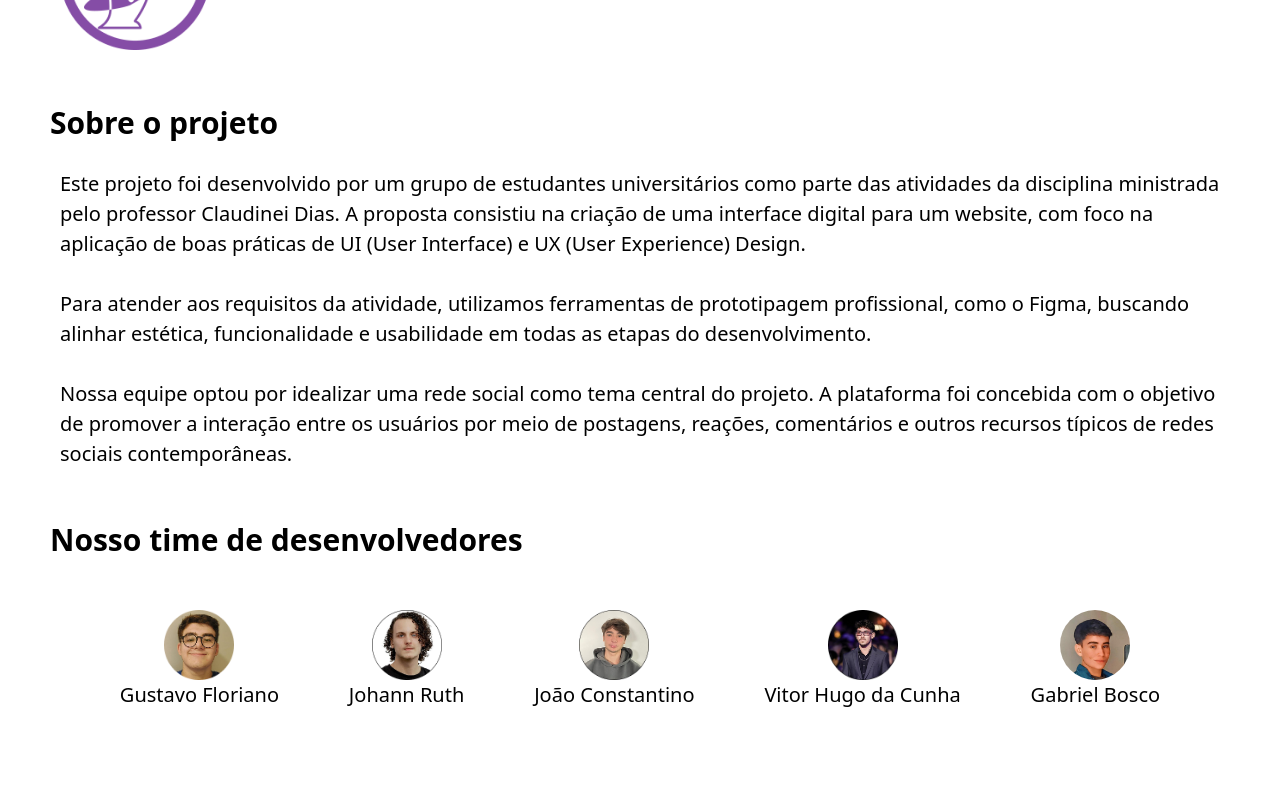
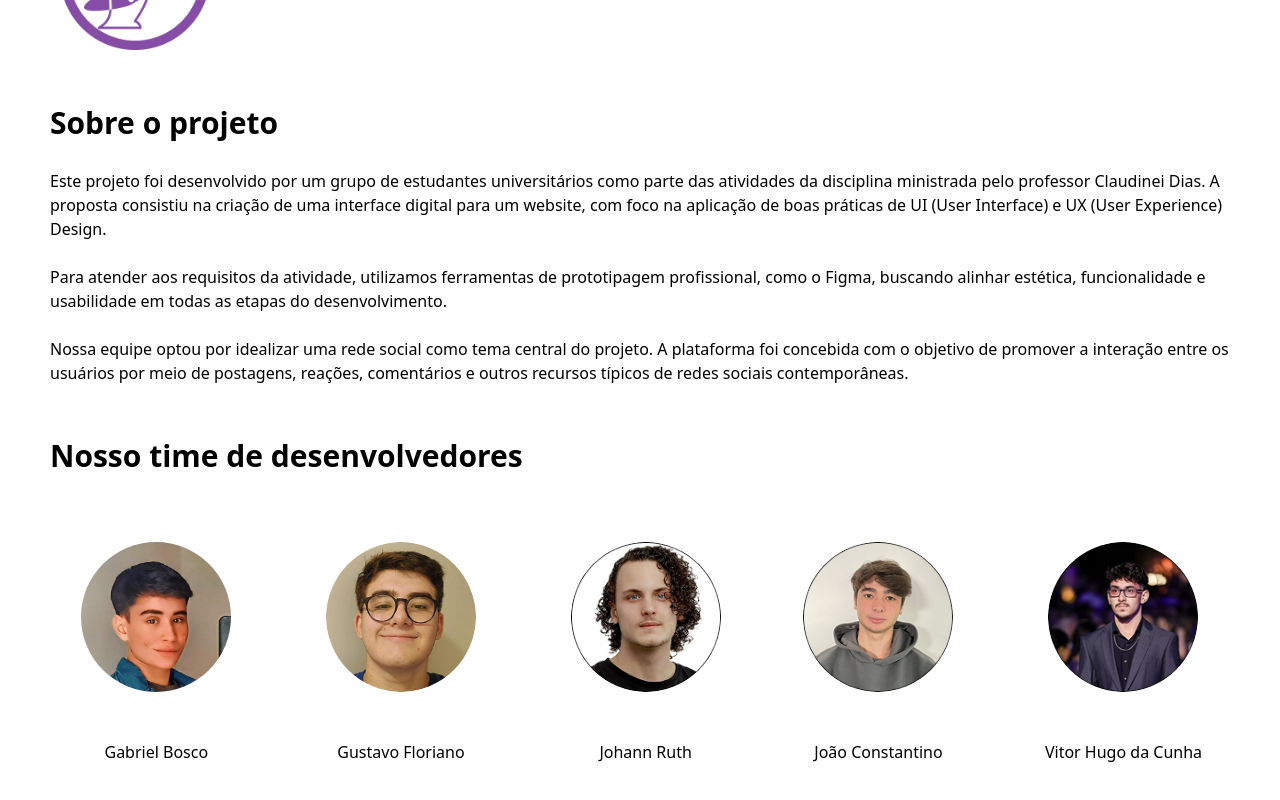
Before and after one commit to catolica-faculdade/pinguin-project, a React (Vite) app: page /cover-page in a window 1280 px wide. Shown: the part 578-1378 px from the top of the page. Before the commit the page ends 1348 px from the top, so only its background shows below. Built offline with nearby package versions, Linux system fonts and the light colour scheme.

Commit message:
Fix: Arrumando array de fotos dos desenvolvedores.

```diff
--- a/src/Pages/CoverPage.jsx
+++ b/src/Pages/CoverPage.jsx
@@ -4,17 +4,16 @@ function CoverPage(){
 
 
     return (
-        // retorna no 'html' pela main aqui
 
             <div>
                 <nav className="md:flex justify-between bg-navbar p-1 items-center hidden">
-                    <div className="pl-[10px]">
+                    <div className="pl-]">
                         <div className="w-[35px] h-[35px] bg-cube-gray-navbar rounded-[4px] md:">
                             <img src='src/assets/images/logo-pinguIn-branca.png'/>
                         </div>
                     </div>
                     <div className="pl-[200px]">
-                        <input className="bg-input-navbar rounded-[4px] pl-[10px] w-[300px] text-black placeholder-black placeholder:font-sans "
+                        <input className="bg-input-navbar rounded-[4px] pl-] w-[300px] text-black placeholder-black placeholder:font-sans "
                          placeholder="Pesquisar..." type="text" />
                     </div>
                     <div className="flex pr-[30px] items-center">
@@ -31,7 +30,7 @@ function CoverPage(){
                                 <img className="w-[35px] min-w-[35px]" src='src/assets/images/user-icon-black.png'/>
                             </div>
                             <div>
-                                <img className="pl-[10px] min-w-[25px]" src='src/assets/images/down-arrow-icon.png'/>
+                                <img className="pl-] min-w-[25px]" src='src/assets/images/down-arrow-icon.png'/>
                             </div>
                         </div>
                     </div>
@@ -49,7 +48,7 @@ function CoverPage(){
                     <div>
                         <p className="text-[20px] font-bold md:text-[30px] md:font-bold">Sobre o projeto</p>
                         <br/>
-                        <div className="ml-[10px] md:text-[20px] text-[17px]">
+                        <div className="ml-] md:text-[16px] text-[17px]">
                             <a>Este projeto foi desenvolvido por um grupo de estudantes universitários
                                 como parte das atividades da disciplina ministrada pelo professor
                                  Claudinei Dias. A proposta consistiu na criação de uma interface
@@ -71,42 +70,35 @@ function CoverPage(){
                 <div>
                     <br />
                     <br />
-                    <p className="text-[20px] md:text-[30px] font-bold">Nosso time de desenvolvedores</p>
+                  <p className="text-[20px] md:text-[30px] font-bold">Nosso time de desenvolvedores</p>
                     <br />
-                    <br />
-                    <div className="flex justify-evenly">
-                        <div className="flex flex-col justify-center items-center">
-                            <img className="md:w-[300px] md:max-h-[auto] max-w-[70px] max-h-[auto]" src="/src/assets/images/gustavo.png"/>
-                            <p className="text-[14px] md:text-[20px]">Gustavo Floriano</p>
+                    <div className="flex flex-col lg:flex-row items-center gap-y-8 lg:justify-center">
+                        <div className="grid grid-cols-3 md:grid-cols-3 gap-y-6 md:gap-x-8 lg:pr-[10px]">
+                            <div className="flex flex-col items-center">
+                            <img className="w-[80px] h-[80px] md:w-[150px] md:h-[150px] m-[40px] rounded-full object-cover" src="/src/assets/images/gabriel.png" />
+                            <p className="text-[14px] md:text-[16px] mt-2 text-center">Gabriel Bosco</p>
+                            </div>
+                            <div className="flex flex-col items-center">
+                            <img className="w-[80px] h-[80px] md:w-[150px] md:h-[150px] m-[40px]  rounded-full object-cover" src="/src/assets/images/gustavo.png" />
+                            <p className="text-[14px] md:text-[16px] mt-2 text-center">Gustavo Floriano</p>
+                            </div>
+                            <div className="flex flex-col items-center">
+                            <img className="w-[80px] h-[80px] md:w-[150px] md:h-[150px] m-[40px] rounded-full object-cover" src="/src/assets/images/johann.png" />
+                            <p className="text-[14px] md:text-[16px] mt-2 text-center">Johann Ruth</p>
+                            </div>
                         </div>
-                        <div className="flex flex-col justify-center items-center">
-                            <img className="md:w-[300px] md:max-h-[auto] max-w-[70px] max-h-[auto]" src="/src/assets/images/johann.png"/>
-                            <p className="text-[14px] md:text-[20px]">Johann Ruth</p>
-                        </div>
-                        <div className="flex flex-col justify-center items-center">
-                            <img className="max-w-[70px] max-h-[auto] md:w-[300px] md:max-h-[auto]" src="/src/assets/images/joao.png"/>
-                            <p className="text-[14px] md:text-[20px]">João Constantino</p>
-                        </div>
-                        <div className="md:flex flex-col justify-center items-center hidden">
-                            <img className="md:w-[300px] md:max-h-[auto] max-w-[70px] max-h-[auto]" src="/src/assets/images/vitor.png"/>
-                            <p className="text-[14px] md:text-[20px]">Vitor Hugo da Cunha</p>
-                        </div>
-                        <div className="md:flex flex-col justify-center items-center hidden">
-                            <img className="md:w-[300px] md:max-h-[auto] max-w-[70px] max-h-[auto] rounded-[50%]" src="/src/assets/images/gabriel.png"/>
-                            <p className="text-[14px] md:text-[20px]">Gabriel Bosco</p>
+                        <div className="flex flex-col-2 md:flex-row justify-center gap-8 lg:pl-[10px]">
+                            <div className="flex flex-col items-center">
+                            <img className="w-[80px] h-[80px] md:w-[150px] md:h-[150px] m-[40px] rounded-full object-cover" src="/src/assets/images/joao.png" />
+                            <p className="text-[14px] md:text-[16px] mt-2 text-center">João Constantino</p>
+                            </div>
+                            <div className="flex flex-col items-center">
+                            <img className="w-[80px] h-[80px] md:w-[150px] md:h-[150px] m-[40px] rounded-full object-cover" src="/src/assets/images/vitor.png" />
+                            <p className="text-[14px] md:text-[16px] mt-2 text-center">Vitor Hugo da Cunha</p>
+                            </div>
                         </div>
                     </div>
-                    <div className="flex justify-evenly mt-[10px]">
-                        <div className="flex flex-col justify-center items-center md:hidden">
-                            <img className="max-w-[70px] max-h-[auto]" src="/src/assets/images/vitor.png"/>
-                            <p className="text-[14px] md:text-[20px]">Vitor Hugo da Cunha</p>
-                        </div>
 
-                        <div className="flex flex-col justify-center items-center md:hidden">
-                            <img className="max-w-[70px] max-h-[auto] rounded-[50%]" src="/src/assets/images/gabriel.png"/>
-                            <p className="text-[14px] md:text-[20px]">Gabriel Bosco</p>
-                        </div>
-                    </div>
                 </div>
                 </div>
             </div>
```
